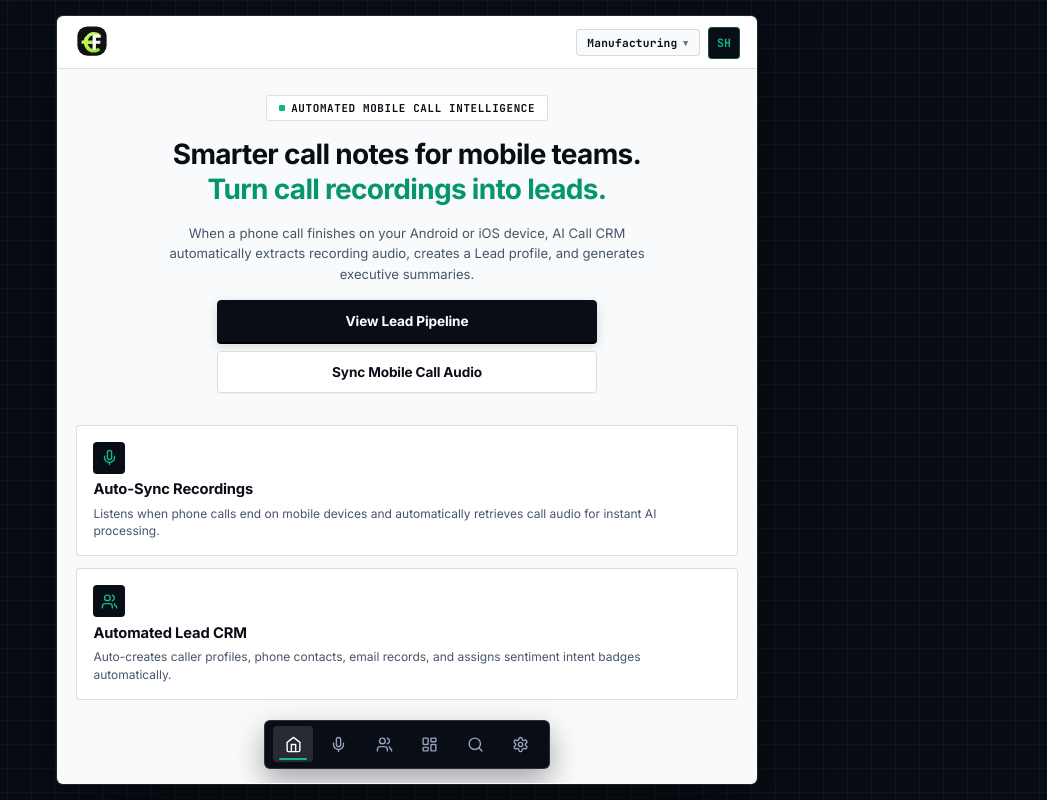
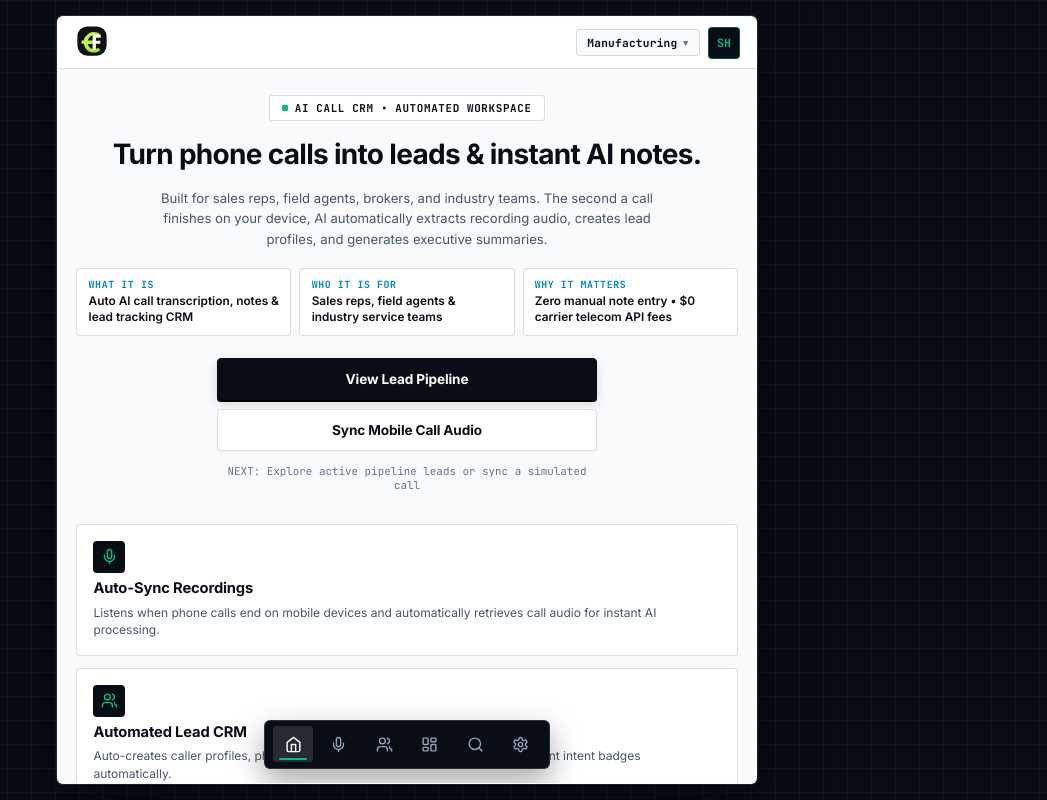
Before and after one commit to bhaveshpatil-ks/AI-CALL-SUMMARY-APP, a React (Vite) app in the folder frontend/: page / in a window 1280 px wide. Shown: the whole page, without its empty margins (233-1280 px from the left). Built offline with nearby package versions, Linux system fonts and the light colour scheme.

Commit message:
feat(app): articulate what it is, who it is for, why it matters, and what to do next above the fold

```diff
--- a/frontend/src/App.jsx
+++ b/frontend/src/App.jsx
@@ -929,6 +929,9 @@ export default function App() {
               <div className="security-badge-header">
                 [ SYS // WORKSPACE ACCESS ]
               </div>
+              <p style={{ fontSize: "0.76rem", color: "var(--text-muted)", maxWidth: "340px", margin: "0.1rem auto 0" }}>
+                Automated call recording intelligence &amp; lead management for mobile sales teams.
+              </p>
             </div>
 
             <div className="auth-card-container">
@@ -936,6 +939,9 @@ export default function App() {
                 <h3 style={{ fontSize: "1rem", fontWeight: "800", color: "#090d16" }}>
                   Company Log In
                 </h3>
+                <p style={{ fontSize: "0.74rem", color: "var(--text-muted)", marginTop: "0.15rem" }}>
+                  Sign in with your Company ID to access call recordings, AI summaries, and leads.
+                </p>
               </div>
 
               {/* SECURITY ERROR DISPLAY FOR INCORRECT ID / PASSWORD */}
@@ -1015,18 +1021,32 @@ export default function App() {
               <main className="mobile-hero">
                 <div className="hero-pill-badge">
                   <span className="badge-dot"></span>
-                  <span>Automated Mobile Call Intelligence</span>
+                  <span>AI Call CRM • Automated Workspace</span>
                 </div>
 
                 <h1 className="landing-headline">
-                  Smarter call notes for mobile teams.
-                  <br />
-                  <span>Turn call recordings into leads.</span>
+                  Turn phone calls into leads &amp; instant AI notes.
                 </h1>
 
                 <p className="landing-subheadline">
-                  When a phone call finishes on your Android or iOS device, AI Call CRM automatically extracts recording audio, creates a Lead profile, and generates executive summaries.
+                  Built for sales reps, field agents, brokers, and industry teams. The second a call finishes on your device, AI automatically extracts recording audio, creates lead profiles, and generates executive summaries.
                 </p>
+
+                {/* ABOVE-THE-FOLD 4-PILLAR VALUE MATRIX */}
+                <div className="hero-pillars-grid">
+                  <div className="hero-pillar-cell">
+                    <span className="hero-pillar-label">WHAT IT IS</span>
+                    <span className="hero-pillar-text">Auto AI call transcription, notes &amp; lead tracking CRM</span>
+                  </div>
+                  <div className="hero-pillar-cell">
+                    <span className="hero-pillar-label">WHO IT IS FOR</span>
+                    <span className="hero-pillar-text">Sales reps, field agents &amp; industry service teams</span>
+                  </div>
+                  <div className="hero-pillar-cell">
+                    <span className="hero-pillar-label">WHY IT MATTERS</span>
+                    <span className="hero-pillar-text">Zero manual note entry • $0 carrier telecom API fees</span>
+                  </div>
+                </div>
 
                 <div className="landing-cta-row">
                   <button
@@ -1043,6 +1063,9 @@ export default function App() {
                   >
                     Sync Mobile Call Audio
                   </button>
+                  <span className="hero-next-step-hint">
+                    NEXT: Explore active pipeline leads or sync a simulated call
+                  </span>
                 </div>
 
                 {/* Mobile Feature Highlights */}
--- a/frontend/src/styles.css
+++ b/frontend/src/styles.css
@@ -1121,7 +1121,56 @@ input:checked + .toggle-slider:before {
   font-size: 0.82rem;
   color: var(--text-muted);
   line-height: 1.55;
-  max-width: 480px;
+  max-width: 520px;
+}
+
+/* ABOVE-THE-FOLD 4-PILLAR VALUE MATRIX */
+.hero-pillars-grid {
+  display: grid;
+  grid-template-columns: repeat(3, 1fr);
+  gap: 0.5rem;
+  width: 100%;
+  margin: 0.2rem 0 0.4rem;
+  text-align: left;
+}
+
+@media (max-width: 540px) {
+  .hero-pillars-grid {
+    grid-template-columns: 1fr;
+  }
+}
+
+.hero-pillar-cell {
+  background: #ffffff;
+  border: 1px solid var(--surface-border-strong);
+  border-radius: 4px;
+  padding: 0.55rem 0.7rem;
+  display: flex;
+  flex-direction: column;
+  gap: 0.2rem;
+}
+
+.hero-pillar-label {
+  font-family: var(--font-mono);
+  font-size: 0.62rem;
+  font-weight: 800;
+  color: #0284c7;
+  letter-spacing: 0.06em;
+  text-transform: uppercase;
+}
+
+.hero-pillar-text {
+  font-size: 0.74rem;
+  font-weight: 600;
+  color: var(--text-dark);
+  line-height: 1.35;
+}
+
+.hero-next-step-hint {
+  font-family: var(--font-mono);
+  font-size: 0.68rem;
+  color: var(--text-subtle);
+  margin-top: 0.25rem;
 }
 
 .landing-cta-row {
```
